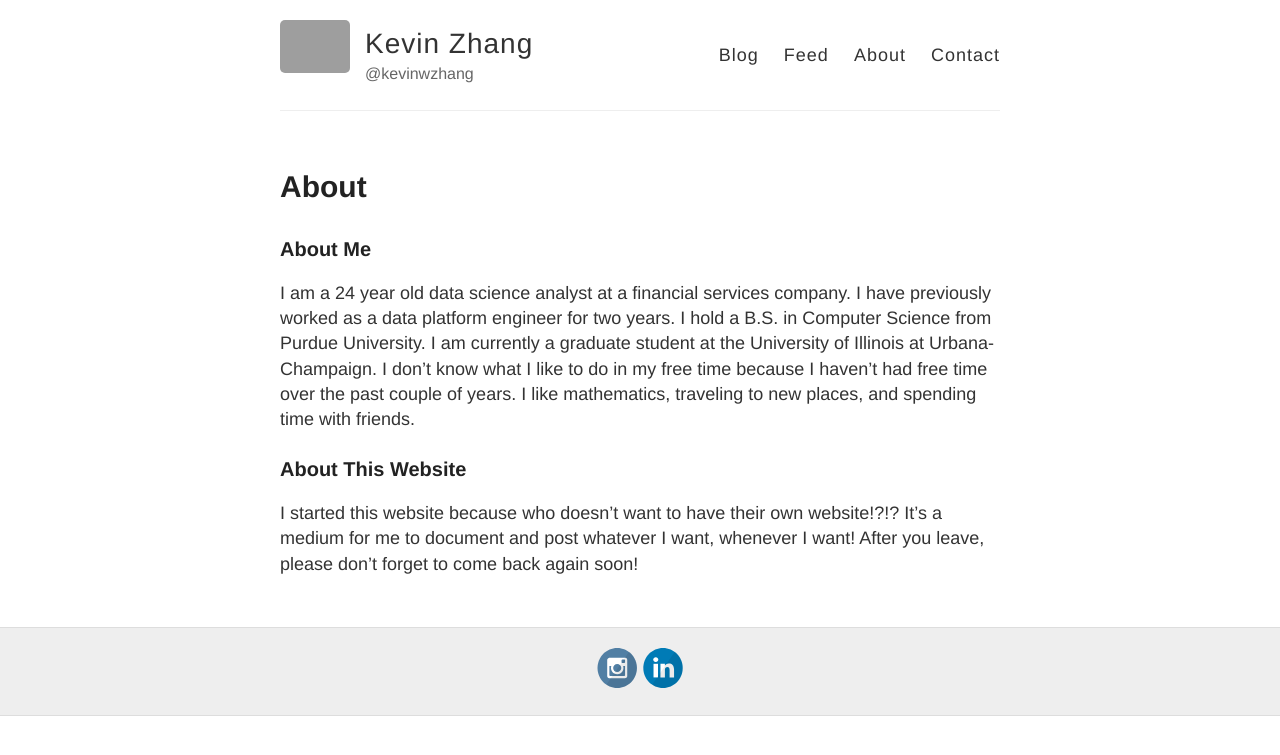
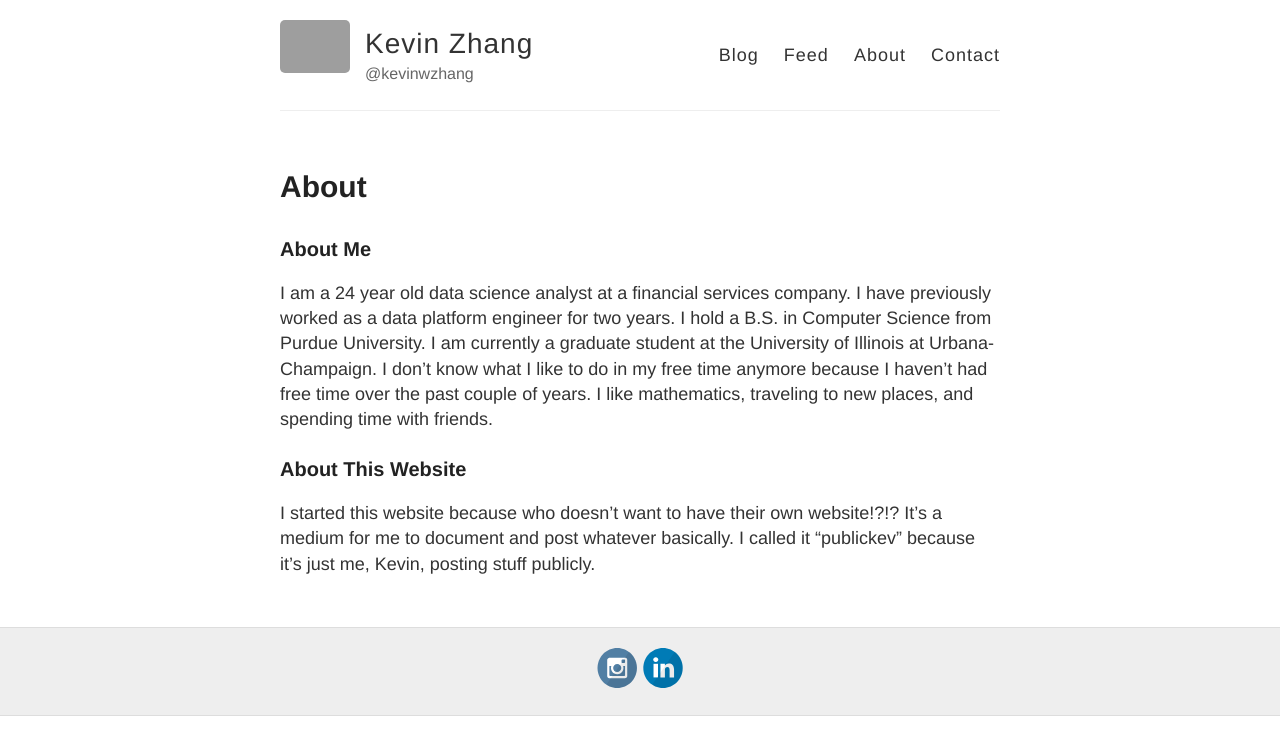
Before and after one commit to publickev/publickev.github.io, a Jekyll site: the page built from about.md, in a window 1280 px wide. Shown: the top 755 px of the page. Built offline with Jekyll 4.4.1, drawn with Linux system fonts in a browser that asks for light colours; grey boxes are pictures that could not be loaded.

Commit message:
Update about.md

```diff
--- a/about.md
+++ b/about.md
@@ -6,8 +6,8 @@ permalink: /about/
 
 ### About Me
 
-I am a 24 year old data science analyst at a financial services company. I have previously worked as a data platform engineer for two years. I hold a B.S. in Computer Science from Purdue University. I am currently a graduate student at the University of Illinois at Urbana-Champaign. I don't know what I like to do in my free time because I haven't had free time over the past couple of years. I like mathematics, traveling to new places, and spending time with friends.
+I am a 24 year old data science analyst at a financial services company. I have previously worked as a data platform engineer for two years. I hold a B.S. in Computer Science from Purdue University. I am currently a graduate student at the University of Illinois at Urbana-Champaign. I don't know what I like to do in my free time anymore because I haven't had free time over the past couple of years. I like mathematics, traveling to new places, and spending time with friends.
 
 ### About This Website
 
-I started this website because who doesn't want to have their own website!?!? It's a medium for me to document and post whatever I want, whenever I want! After you leave, please don't forget to come back again soon!
+I started this website because who doesn't want to have their own website!?!? It's a medium for me to document and post whatever basically. I called it "publickev" because it's just me, Kevin, posting stuff publicly.
```
